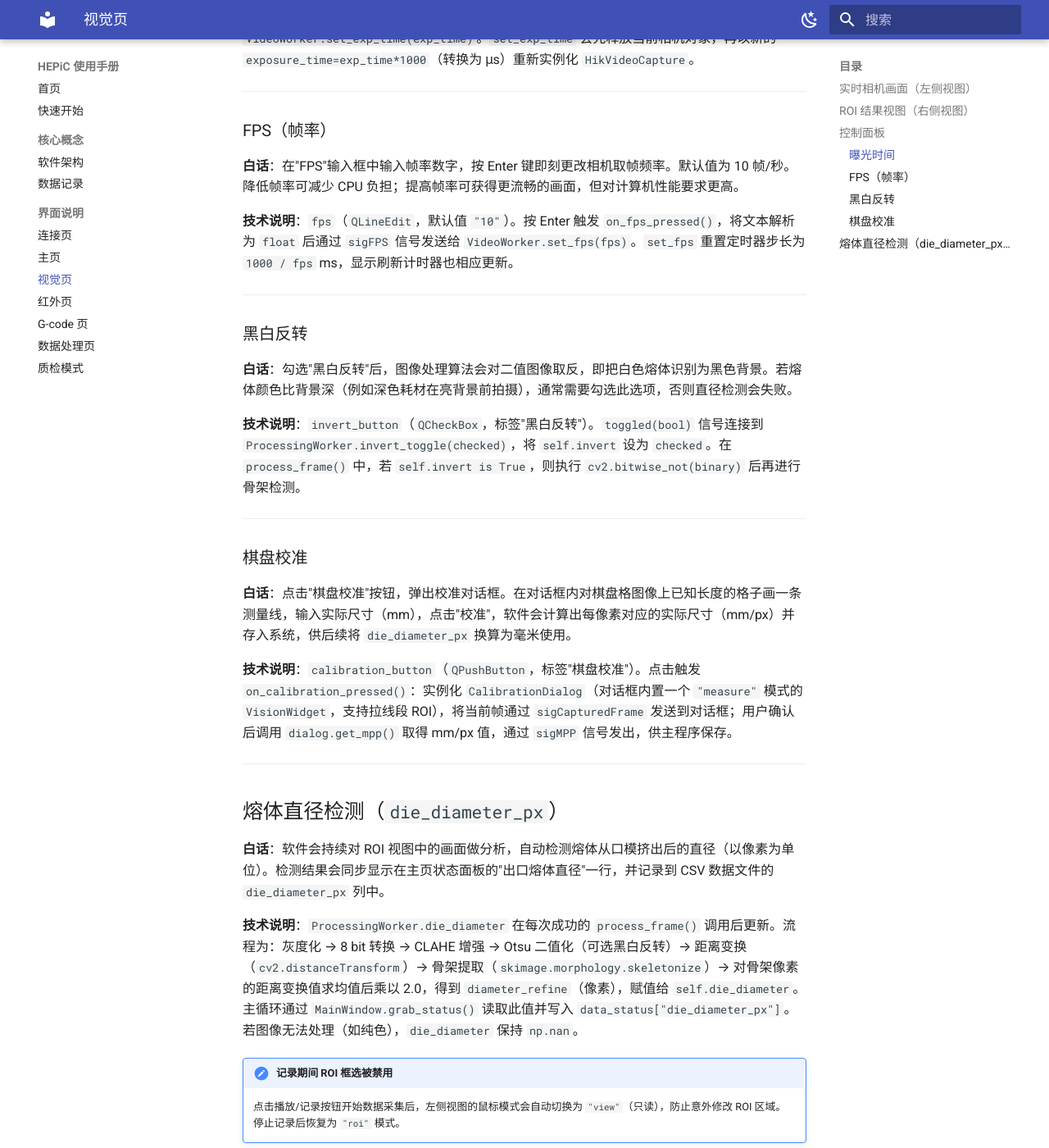
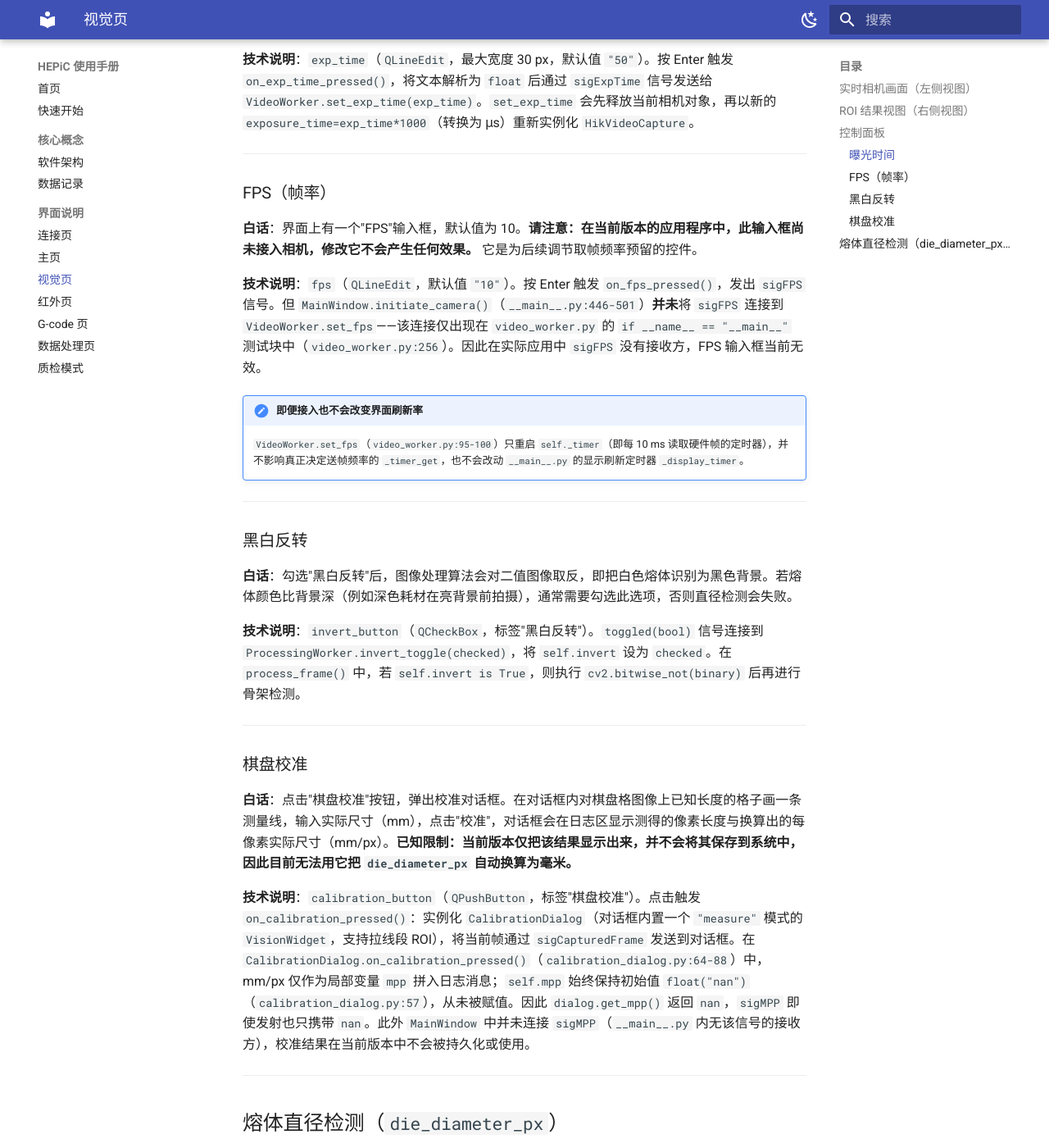
Before and after one commit to ZLoverty/HEPiC, an MkDocs documentation site: the page built from docs/pages/vision.md, in a window 1280 px wide and 1400 px high, scrolled down 1304 px. Shown: the whole window at 82% size. Built offline with MkDocs 1.6.1 and Material for MkDocs 9.7.7, drawn with Linux system fonts in a browser that asks for light colours; some of the changed text lies outside the part shown.

Commit message:
docs: correct FPS/calibration/ROI accuracy in vision page
Co-Authored-By: Claude Opus 4.8 <noreply@anthropic.com>

```diff
--- a/docs/pages/vision.md
+++ b/docs/pages/vision.md
@@ -18,13 +18,13 @@
 
 **白话**：右侧小图显示左侧 ROI 框选区域经过图像处理后的结果——包括二值化、骨架提取，以及叠加到灰度图上的熔体轮廓线。这是软件实际用于计算熔体直径的图像。
 
-**技术说明**：对应 `VisionPageWidget.roi_vision_widget`（`VisionWidget` 实例）。`VideoWorker.roi_frame_signal` 把裁剪后的帧送入 `ProcessingWorker.add_frame_to_queue`；`ProcessingWorker.process_frame()` 执行 CLAHE 增强 → 二值化 → 距离变换/骨架检测 → 绘制轮廓，最终通过 `proc_frame_signal` 把处理帧传给 `roi_vision_widget.update_live_display()`。
+**技术说明**：对应 `VisionPageWidget.roi_vision_widget`（`VisionWidget` 实例）。`VideoWorker.roi_frame_signal` 把裁剪后的帧送入 `ProcessingWorker.add_frame_to_queue`；`ProcessingWorker.process_frame()` 执行 CLAHE 增强 → 二值化 → 距离变换/骨架检测 → 绘制轮廓，并将结果存入内部缓冲。实际应用中右侧视图的刷新与左侧视图相同，由 `MainWindow._refresh_displays()` 定时器轮询 `ProcessingWorker.get_latest_proc_frame()`，再调用 `roi_vision_widget.update_live_display(proc_frame)`（`__main__.py:433-435`）；并非由 `proc_frame_signal` 直连到该视图（那种直连仅存在于源码的测试脚本中）。
 
 ---
 
 ## 控制面板
 
-控制面板位于页面左侧，宽度固定为 200 px，包含以下控件。
+控制面板位于页面左侧，最大宽度为 200 px（`setMaximumWidth(200)`），包含以下控件。
 
 ---
 
@@ -38,9 +38,12 @@
 
 ### FPS（帧率）
 
-**白话**：在"FPS"输入框中输入帧率数字，按 Enter 键即刻更改相机取帧频率。默认值为 10 帧/秒。降低帧率可减少 CPU 负担；提高帧率可获得更流畅的画面，但对计算机性能要求更高。
+**白话**：界面上有一个"FPS"输入框，默认值为 10。**请注意：在当前版本的应用程序中，此输入框尚未接入相机，修改它不会产生任何效果。** 它是为后续调节取帧频率预留的控件。
 
-**技术说明**：`fps`（`QLineEdit`，默认值 `"10"`）。按 Enter 触发 `on_fps_pressed()`，将文本解析为 `float` 后通过 `sigFPS` 信号发送给 `VideoWorker.set_fps(fps)`。`set_fps` 重置定时器步长为 `1000 / fps` ms，显示刷新计时器也相应更新。
+**技术说明**：`fps`（`QLineEdit`，默认值 `"10"`）。按 Enter 触发 `on_fps_pressed()`，发出 `sigFPS` 信号。但 `MainWindow.initiate_camera()`（`__main__.py:446-501`）**并未**将 `sigFPS` 连接到 `VideoWorker.set_fps`——该连接仅出现在 `video_worker.py` 的 `if __name__ == "__main__"` 测试块中（`video_worker.py:256`）。因此在实际应用中 `sigFPS` 没有接收方，FPS 输入框当前无效。
+
+!!! note "即便接入也不会改变界面刷新率"
+    `VideoWorker.set_fps`（`video_worker.py:95-100`）只重启 `self._timer`（即每 10 ms 读取硬件帧的定时器），并不影响真正决定送帧频率的 `_timer_get`，也不会改动 `__main__.py` 的显示刷新定时器 `_display_timer`。
 
 ---
 
@@ -54,9 +57,9 @@
 
 ### 棋盘校准
 
-**白话**：点击"棋盘校准"按钮，弹出校准对话框。在对话框内对棋盘格图像上已知长度的格子画一条测量线，输入实际尺寸（mm），点击"校准"，软件会计算出每像素对应的实际尺寸（mm/px）并存入系统，供后续将 `die_diameter_px` 换算为毫米使用。
+**白话**：点击"棋盘校准"按钮，弹出校准对话框。在对话框内对棋盘格图像上已知长度的格子画一条测量线，输入实际尺寸（mm），点击"校准"，对话框会在日志区显示测得的像素长度与换算出的每像素实际尺寸（mm/px）。**已知限制：当前版本仅把该结果显示出来，并不会将其保存到系统中，因此目前无法用它把 `die_diameter_px` 自动换算为毫米。**
 
-**技术说明**：`calibration_button`（`QPushButton`，标签"棋盘校准"）。点击触发 `on_calibration_pressed()`：实例化 `CalibrationDialog`（对话框内置一个 `"measure"` 模式的 `VisionWidget`，支持拉线段 ROI），将当前帧通过 `sigCapturedFrame` 发送到对话框；用户确认后调用 `dialog.get_mpp()` 取得 mm/px 值，通过 `sigMPP` 信号发出，供主程序保存。
+**技术说明**：`calibration_button`（`QPushButton`，标签"棋盘校准"）。点击触发 `on_calibration_pressed()`：实例化 `CalibrationDialog`（对话框内置一个 `"measure"` 模式的 `VisionWidget`，支持拉线段 ROI），将当前帧通过 `sigCapturedFrame` 发送到对话框。在 `CalibrationDialog.on_calibration_pressed()`（`calibration_dialog.py:64-88`）中，mm/px 仅作为局部变量 `mpp` 拼入日志消息；`self.mpp` 始终保持初始值 `float("nan")`（`calibration_dialog.py:57`），从未被赋值。因此 `dialog.get_mpp()` 返回 `nan`，`sigMPP` 即使发射也只携带 `nan`。此外 `MainWindow` 中并未连接 `sigMPP`（`__main__.py` 内无该信号的接收方），校准结果在当前版本中不会被持久化或使用。
 
 ---
 
```
